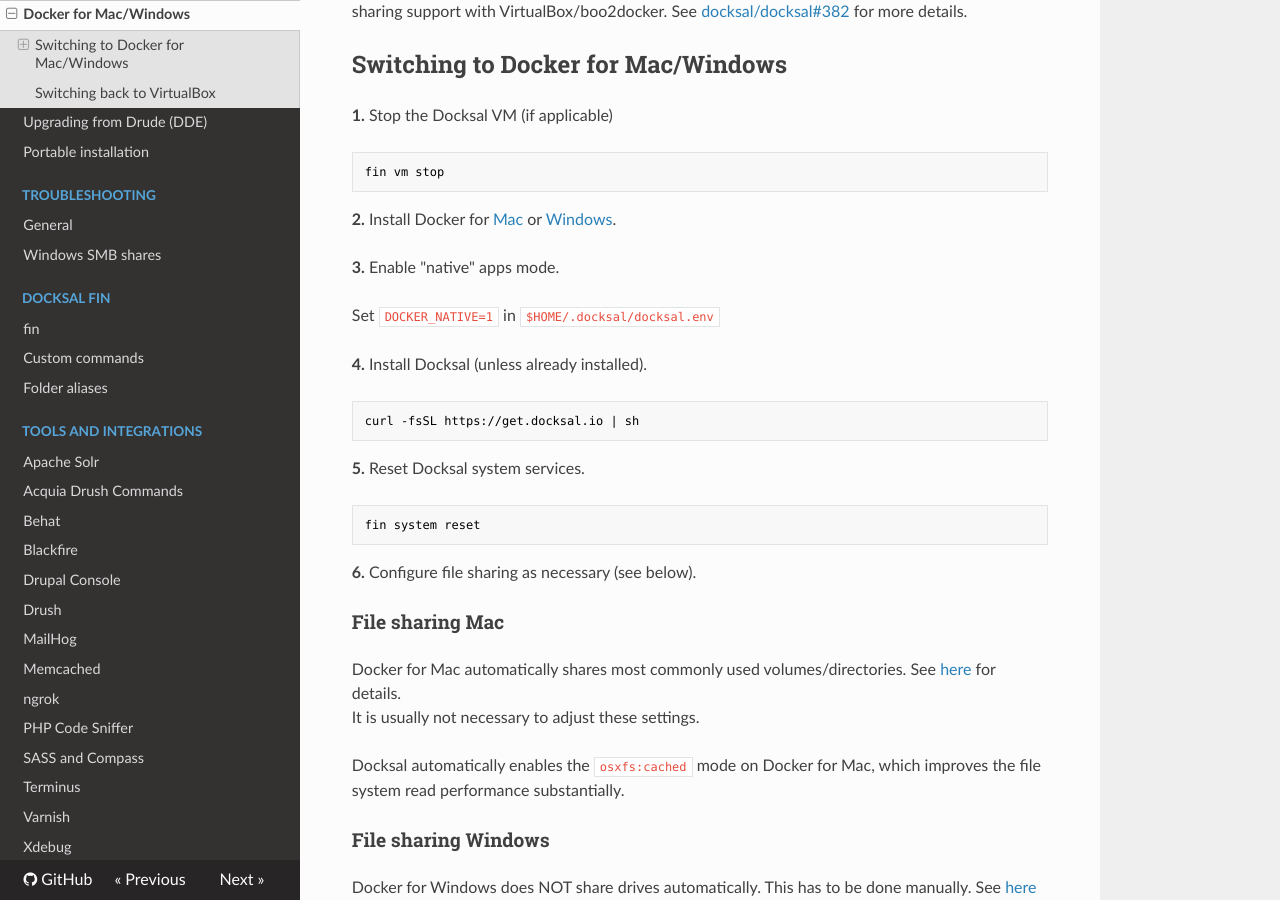
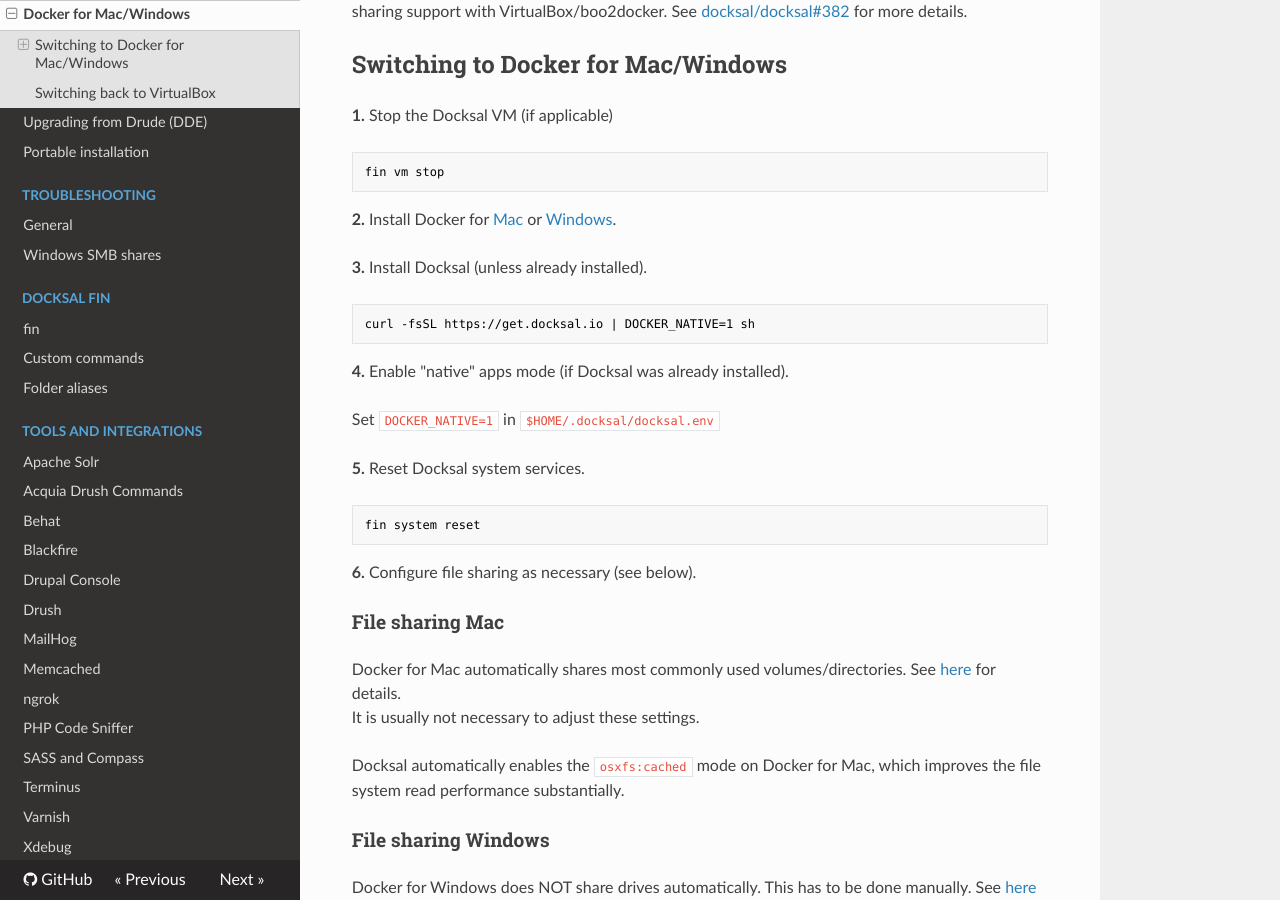
Before and after one commit to docksal/docksal, an MkDocs documentation site: the page built from docs/getting-started/env-setup-native.md, in a window 1280 px wide and 900 px high, scrolled down 454 px. Built offline with MkDocs 1.6.1, drawn with Linux system fonts in a browser that asks for light colours; nearby versions of some CDN libraries; old or Windows-style settings are respelled for this version of MkDocs.

Commit message:
Reorders steps for setting native mode
Install and set native mode with one step.
Move manual file update step after installation step.

````diff
--- a/docs/getting-started/env-setup-native.md
+++ b/docs/getting-started/env-setup-native.md
@@ -23,15 +23,15 @@ fin vm stop
 
 **2.** Install Docker for [Mac](https://docs.docker.com/docker-for-mac) or [Windows](https://docs.docker.com/docker-for-windows).
 
-**3.** Enable "native" apps mode.
+**3.** Install Docksal (unless already installed).
+
+```bash
+curl -fsSL https://get.docksal.io | DOCKER_NATIVE=1 sh
+```
+
+**4.** Enable "native" apps mode (if Docksal was already installed).
 
 Set `DOCKER_NATIVE=1` in `$HOME/.docksal/docksal.env`
-
-**4.** Install Docksal (unless already installed).
-
-```bash
-curl -fsSL https://get.docksal.io | sh
-```
 
 **5.** Reset Docksal system services.
 
````
